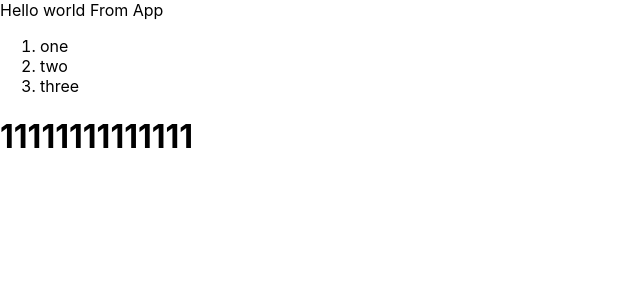
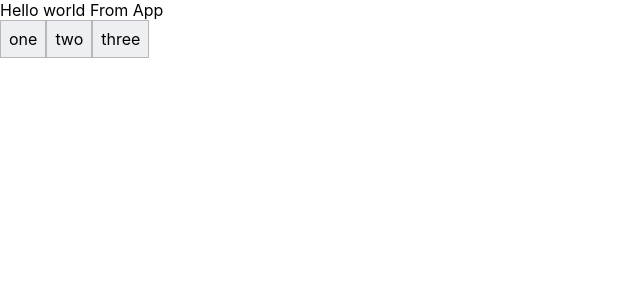
Before and after one commit to mirsujat/react-challenge-23, a React (Create React App) app: page / in a window 1280 px wide. Shown: the top 300 px of the page, without its empty margins (0-640 px from the left). Built offline with nearby package versions, Linux system fonts and the light colour scheme.

Commit message:
Update Tabs.js

```diff
--- a/src/Components/Tabs/Tabs.js
+++ b/src/Components/Tabs/Tabs.js
@@ -6,30 +6,36 @@ class Tabs extends Component {
     constructor(props) {
         super(props);
         this.state = {
-            activeTab: this.props.children[0].props.label,
+            selected : this.props.children[0].props.label,
+
          };
     }
 
     onClickTabItem = (tab)=>{
-        return this.setState({activeTab: tab})
+        return this.setState({selected: tab})
     }
 
     render() {
         return (
-            <div>
-            <ol>
+            <div role='tabs'>
+            <div role='tablist'>
                 {this.props.children.map((child, i) =>(
-                    <li
+                    <button
                         key={i}
                         onClick={ () => this.onClickTabItem(child.props.label)}
-                        selected={this.state.activeTab}
+                        aria-selected={this.state.selected}
+                        id={child.props.label + `${i + 1}`}
+                        role='tab'
+                        aria-controls={`tab` + `${i + 1}`}
+                        className="tab"
+
                     >
                     {child.props.label}
 
-                    </li>
+                    </button>
 
                 ))}
-            </ol>
+            </div>
 
                 <div>
                     {this.props.children.map((child, i) =>{
```
